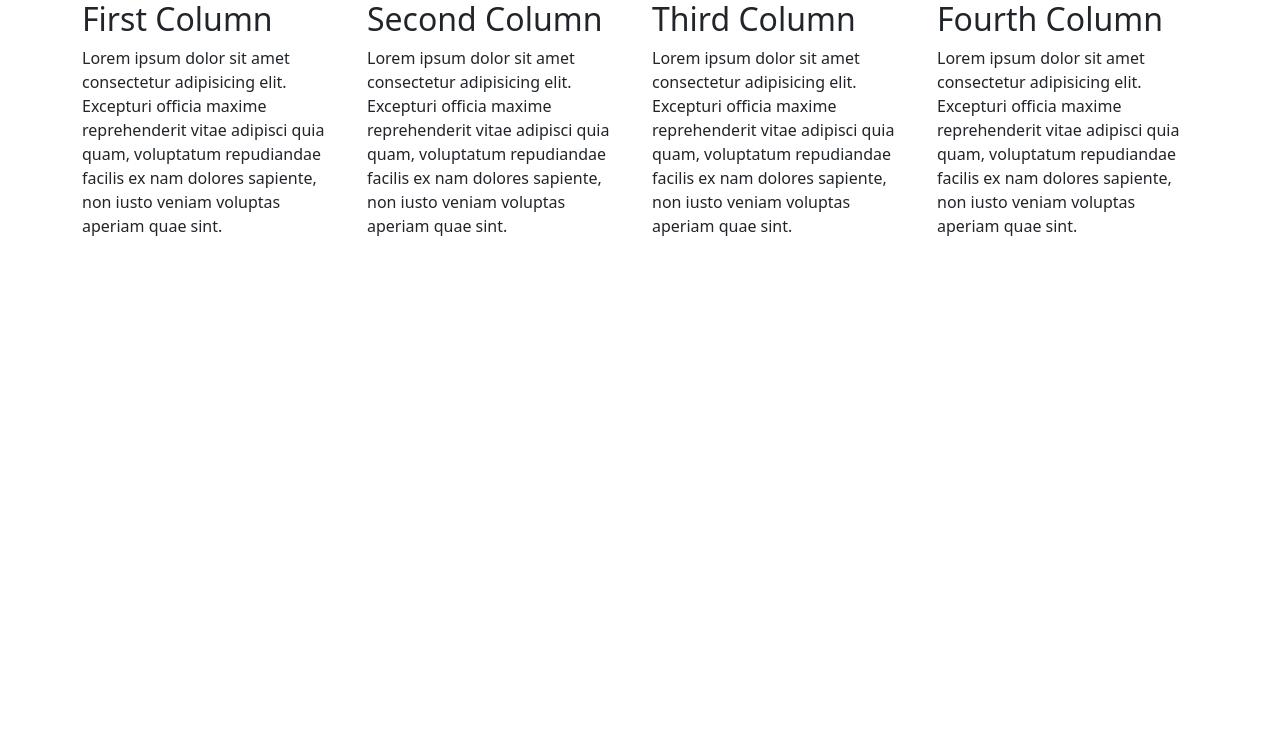
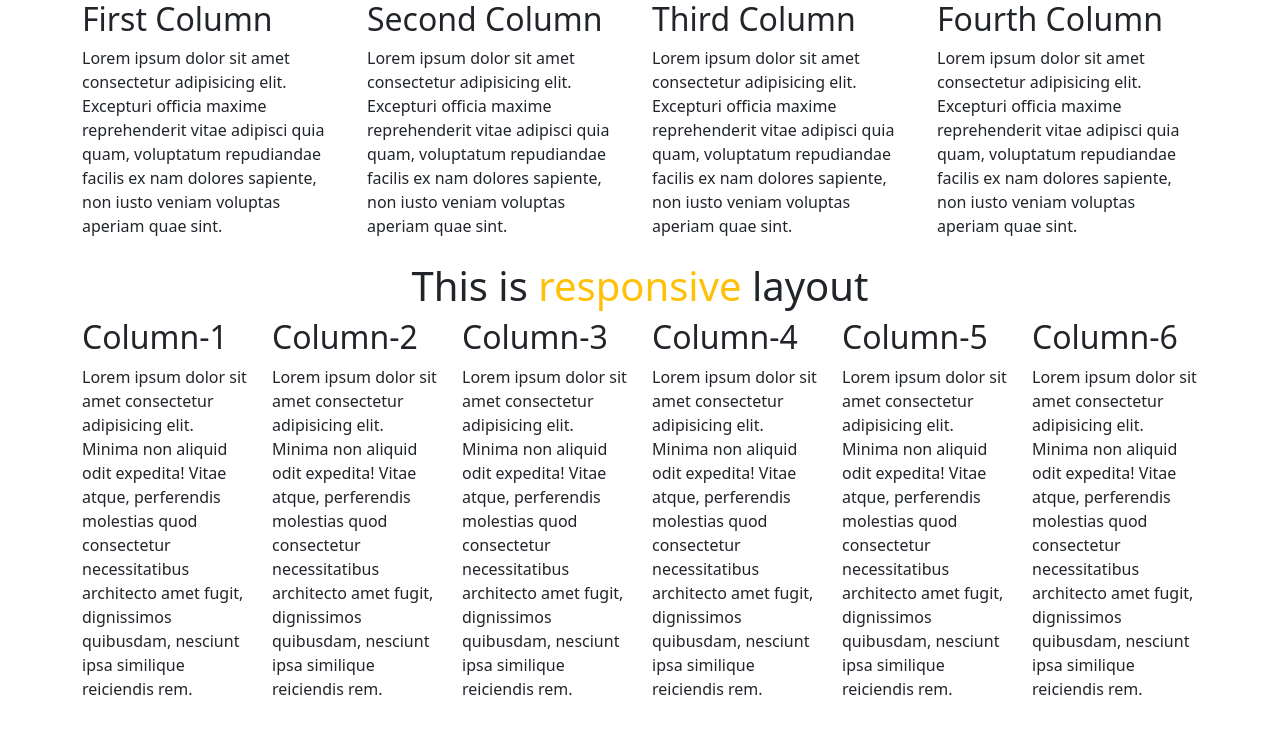
Before and after one commit to FarhanBeacon/responsive-bootstrap, a plain HTML site: page grid.html in a window 1280 px wide. Drawn offline with Linux system fonts and the light colour scheme.

Commit message:
edited grid.html

```diff
--- a/grid.html
+++ b/grid.html
@@ -1,5 +1,6 @@
 <!DOCTYPE html>
 <html lang="en">
+
 <head>
     <meta charset="UTF-8">
     <meta name="viewport" content="width=device-width, initial-scale=1.0">
@@ -7,24 +8,76 @@
     <link rel="stylesheet" href="styles/bootstrap.min.css">
     <title>BS Grid</title>
 </head>
+
 <body>
     <section class="container">
         <div class="row">
             <div class="col">
                 <h2>First Column</h2>
-                <p>Lorem ipsum dolor sit amet consectetur adipisicing elit. Excepturi officia maxime reprehenderit vitae adipisci quia quam, voluptatum repudiandae facilis ex nam dolores sapiente, non iusto veniam voluptas aperiam quae sint.</p>
+                <p>Lorem ipsum dolor sit amet consectetur adipisicing elit. Excepturi officia maxime reprehenderit vitae
+                    adipisci quia quam, voluptatum repudiandae facilis ex nam dolores sapiente, non iusto veniam
+                    voluptas aperiam quae sint.</p>
             </div>
             <div class="col">
                 <h2>Second Column</h2>
-                <p>Lorem ipsum dolor sit amet consectetur adipisicing elit. Excepturi officia maxime reprehenderit vitae adipisci quia quam, voluptatum repudiandae facilis ex nam dolores sapiente, non iusto veniam voluptas aperiam quae sint.</p>
+                <p>Lorem ipsum dolor sit amet consectetur adipisicing elit. Excepturi officia maxime reprehenderit vitae
+                    adipisci quia quam, voluptatum repudiandae facilis ex nam dolores sapiente, non iusto veniam
+                    voluptas aperiam quae sint.</p>
             </div>
             <div class="col">
                 <h2>Third Column</h2>
-                <p>Lorem ipsum dolor sit amet consectetur adipisicing elit. Excepturi officia maxime reprehenderit vitae adipisci quia quam, voluptatum repudiandae facilis ex nam dolores sapiente, non iusto veniam voluptas aperiam quae sint.</p>
+                <p>Lorem ipsum dolor sit amet consectetur adipisicing elit. Excepturi officia maxime reprehenderit vitae
+                    adipisci quia quam, voluptatum repudiandae facilis ex nam dolores sapiente, non iusto veniam
+                    voluptas aperiam quae sint.</p>
             </div>
             <div class="col">
                 <h2>Fourth Column</h2>
-                <p>Lorem ipsum dolor sit amet consectetur adipisicing elit. Excepturi officia maxime reprehenderit vitae adipisci quia quam, voluptatum repudiandae facilis ex nam dolores sapiente, non iusto veniam voluptas aperiam quae sint.</p>
+                <p>Lorem ipsum dolor sit amet consectetur adipisicing elit. Excepturi officia maxime reprehenderit vitae
+                    adipisci quia quam, voluptatum repudiandae facilis ex nam dolores sapiente, non iusto veniam
+                    voluptas aperiam quae sint.</p>
+            </div>
+        </div>
+    </section>
+
+    <!-- responsive grid layout -->
+    <section class="container my-2">
+        <h1 class="text-center">This is <span class="text-warning">responsive</span> layout</h1>
+        <div class="row">
+            <div class="col-12 col-6 col-md-4 col-lg-2">
+                <h2>Column-1</h2>
+                <p>Lorem ipsum dolor sit amet consectetur adipisicing elit. Minima non aliquid odit expedita! Vitae
+                    atque, perferendis molestias quod consectetur necessitatibus architecto amet fugit, dignissimos
+                    quibusdam, nesciunt ipsa similique reiciendis rem.</p>
+            </div>
+            <div class="col-12 col-6 col-md-4 col-lg-2">
+                <h2>Column-2</h2>
+                <p>Lorem ipsum dolor sit amet consectetur adipisicing elit. Minima non aliquid odit expedita! Vitae
+                    atque, perferendis molestias quod consectetur necessitatibus architecto amet fugit, dignissimos
+                    quibusdam, nesciunt ipsa similique reiciendis rem.</p>
+            </div>
+            <div class="col-12 col-6 col-md-4 col-lg-2">
+                <h2>Column-3</h2>
+                <p>Lorem ipsum dolor sit amet consectetur adipisicing elit. Minima non aliquid odit expedita! Vitae
+                    atque, perferendis molestias quod consectetur necessitatibus architecto amet fugit, dignissimos
+                    quibusdam, nesciunt ipsa similique reiciendis rem.</p>
+            </div>
+            <div class="col-12 col-6 col-md-4 col-lg-2">
+                <h2>Column-4</h2>
+                <p>Lorem ipsum dolor sit amet consectetur adipisicing elit. Minima non aliquid odit expedita! Vitae
+                    atque, perferendis molestias quod consectetur necessitatibus architecto amet fugit, dignissimos
+                    quibusdam, nesciunt ipsa similique reiciendis rem.</p>
+            </div>
+            <div class="col-12 col-6 col-md-4 col-lg-2">
+                <h2>Column-5</h2>
+                <p>Lorem ipsum dolor sit amet consectetur adipisicing elit. Minima non aliquid odit expedita! Vitae
+                    atque, perferendis molestias quod consectetur necessitatibus architecto amet fugit, dignissimos
+                    quibusdam, nesciunt ipsa similique reiciendis rem.</p>
+            </div>
+            <div class="col-12 col-6 col-md-4 col-lg-2">
+                <h2>Column-6</h2>
+                <p>Lorem ipsum dolor sit amet consectetur adipisicing elit. Minima non aliquid odit expedita! Vitae
+                    atque, perferendis molestias quod consectetur necessitatibus architecto amet fugit, dignissimos
+                    quibusdam, nesciunt ipsa similique reiciendis rem.</p>
             </div>
         </div>
     </section>
@@ -32,4 +85,5 @@
     <!-- Js File Link -->
     <script src="js/bootstrap.min.js"></script>
 </body>
+
 </html>
```
